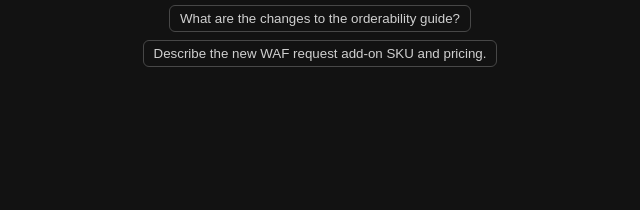
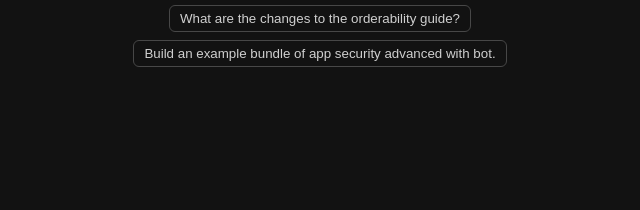
Before and after one commit to joelhh17/SALESGPT, a plain HTML site: page index.html in a window 1280 px wide. Shown: the part 189-399 px from the top of the page, 420-1060 px from the left. Drawn offline with nearby package versions, Linux system fonts and the light colour scheme.

Commit message:
Update index.html

```diff
--- a/index.html
+++ b/index.html
@@ -66,7 +66,7 @@
             <p>Try one of these:</p>
             <button onclick="suggestPrompt('What is new in the orderability guide?')">What is new in the orderability guide?</button>
             <button onclick="suggestPrompt('What are the changes to the orderability guide?')">What are the changes to the orderability guide?</button>
-            <button onclick="suggestPrompt('Describe the new WAF request add-on SKU and pricing.')">Describe the new WAF request add-on SKU and pricing.</button>
+            <button onclick="suggestPrompt('Build an example bundle of app security advanced with bot.')">Build an example bundle of app security advanced with bot.</button>
         </div>
 
         <!-- CHAT AREA -->
```
